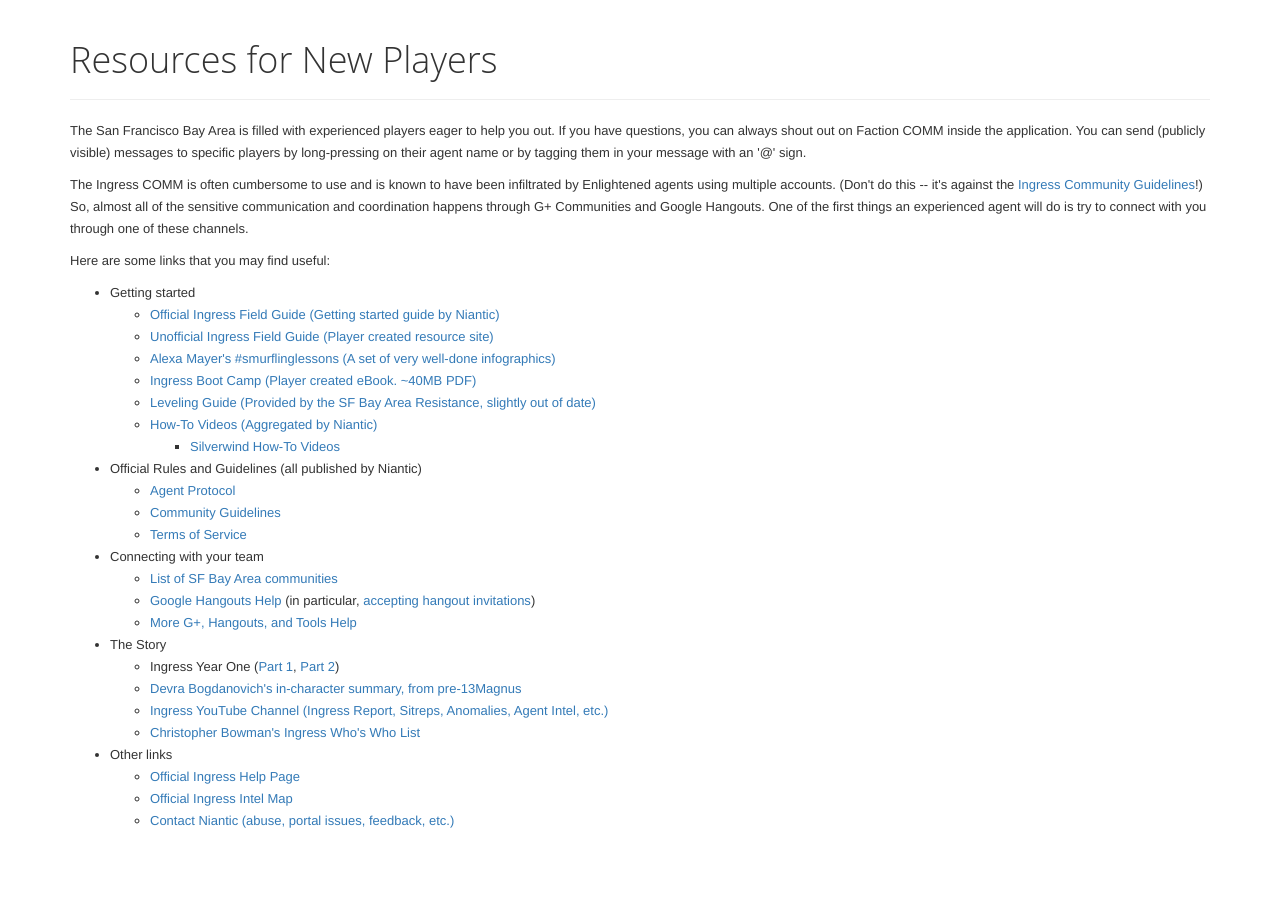
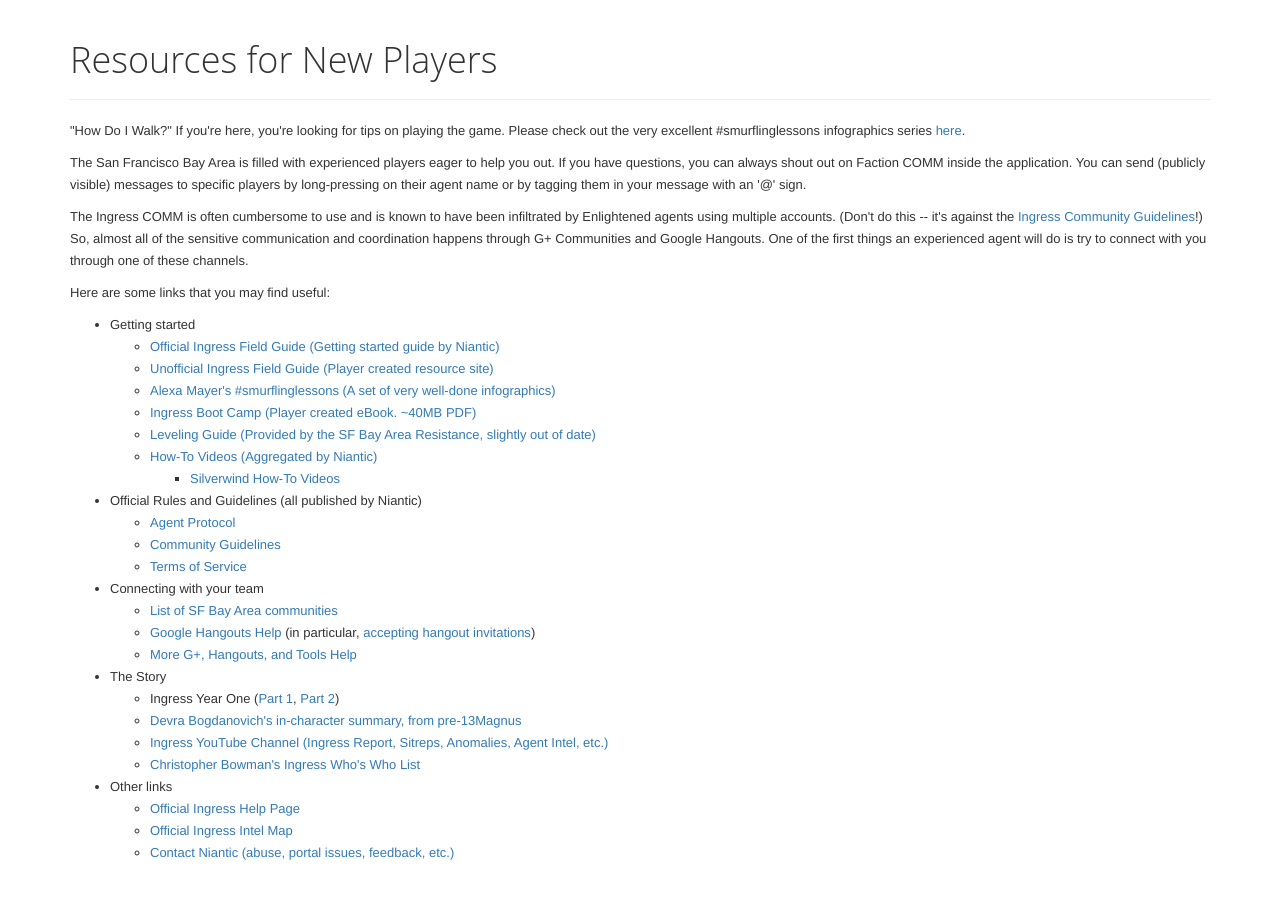
Before and after one commit to balshor/sfbay.resists.org, a Jekyll site: the page built from help/index.html, in a window 1280 px wide. Built offline with Jekyll 4.4.1, drawn with Linux system fonts in a browser that asks for light colours; nearby versions of some CDN libraries.

Commit message:
Update index.html
Add blurb to the top for #smurflinglessons.

```diff
--- a/help/index.html
+++ b/help/index.html
@@ -3,6 +3,7 @@
 title: Resources for New Players
 header: Resources for New Players
 ---
+  <p>"How Do I Walk?" If you're here, you're looking for tips on playing the game. Please check out the very excellent #smurflinglessons infographics series <a href:="https://plus.google.com/photos/+AlexaMayer/albums/6054851596319104817">here</a>.</p>
   <p>
     The San Francisco Bay Area is filled with experienced players eager to help you out.  If you have questions, you can always shout out on Faction COMM inside the application.  You can send (publicly visible) messages to specific players by long-pressing on their agent name or by tagging them in your message with an '@' sign.
   </p>
```
